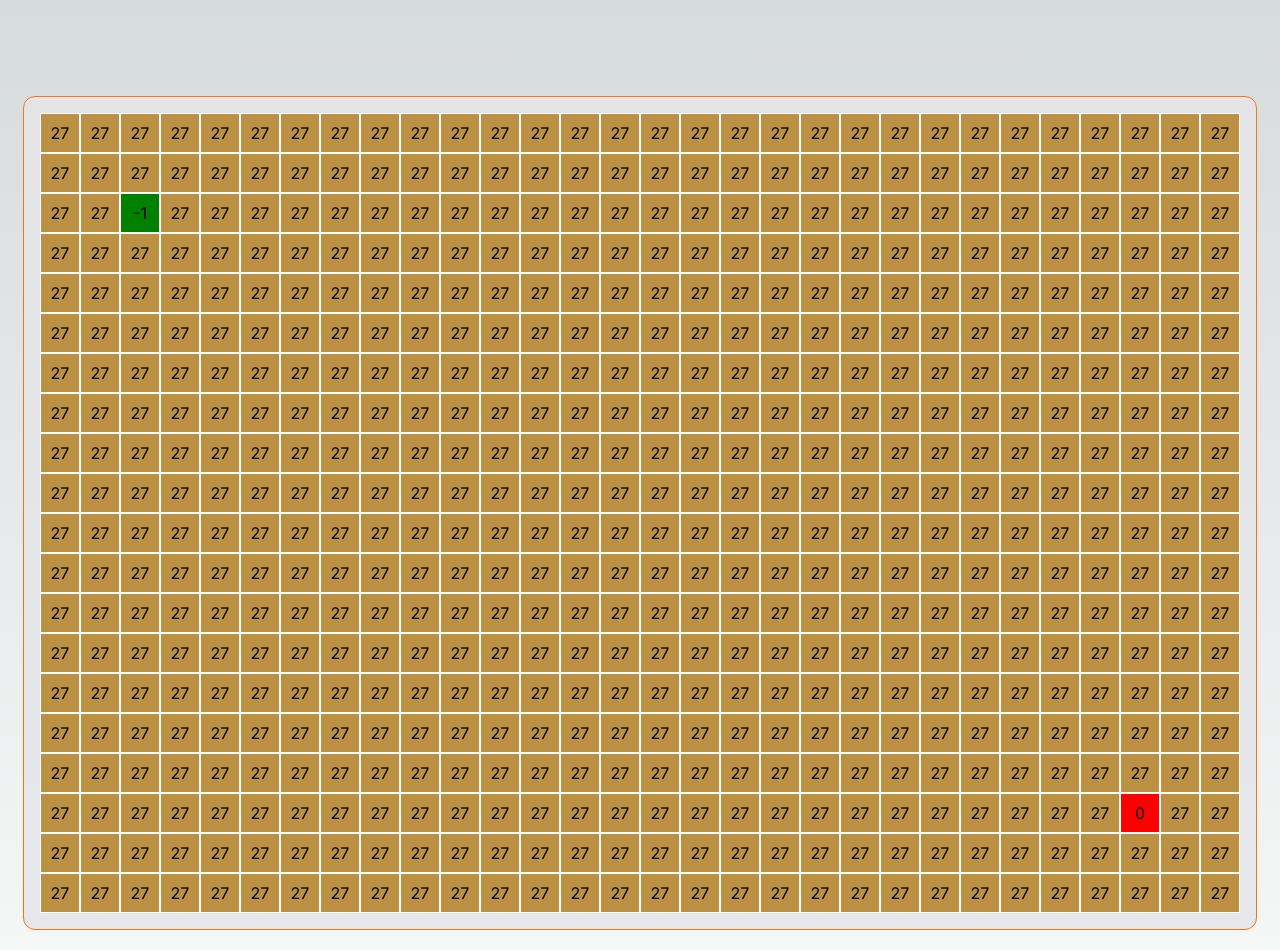
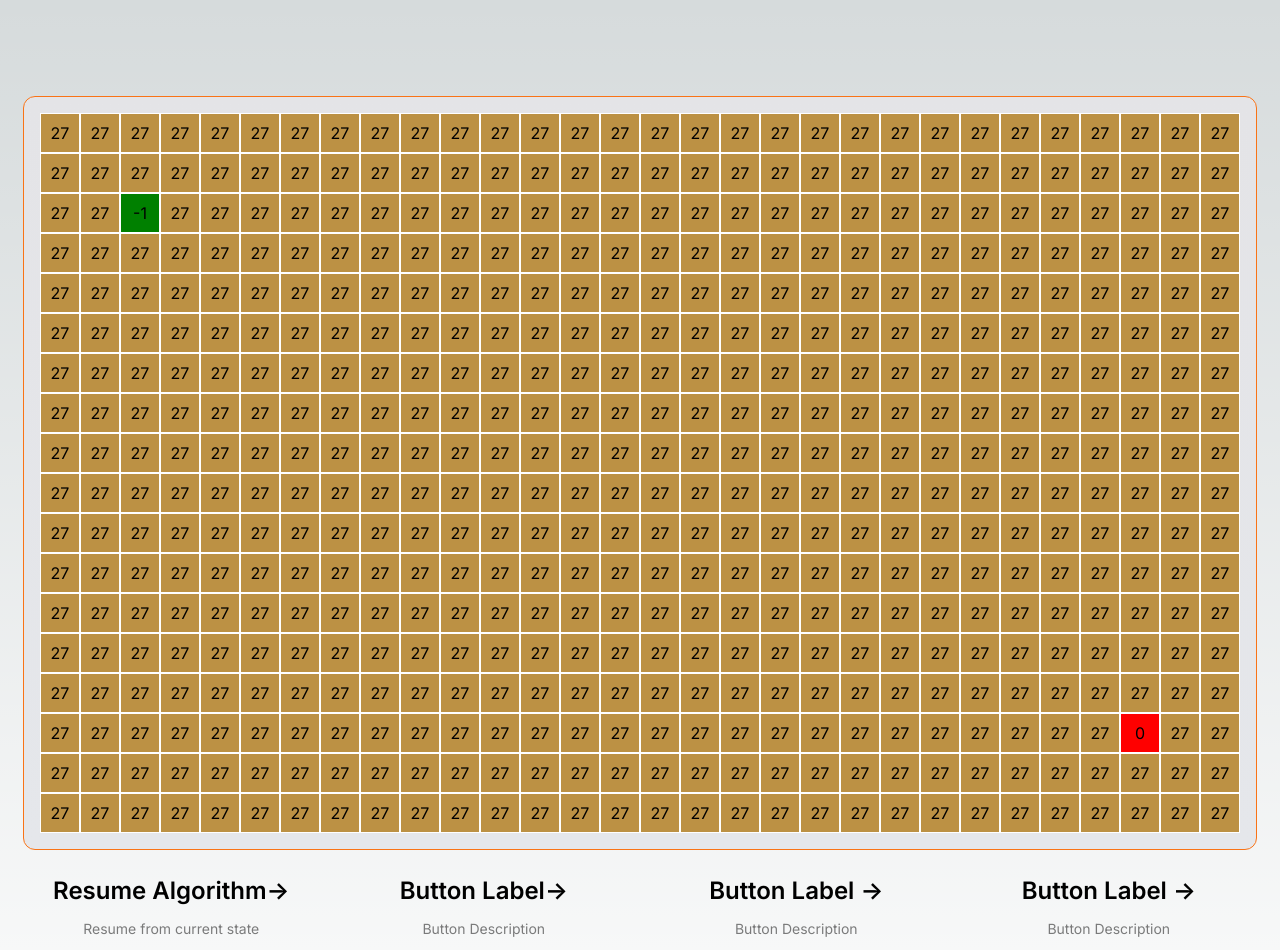
Before and after one commit to zarns/games, a Next.js app: page /pathfinder in a window 1280 px wide. Shown: the top 950 px of the page. Built offline with nearby package versions, Linux system fonts and the light colour scheme.

Commit message:
manhattan distance

```diff
--- a/app/pathfinder/Grid.tsx
+++ b/app/pathfinder/Grid.tsx
@@ -41,12 +41,13 @@ class GridUtility {
   }
 };
 
-const numRows = 20;
+const numRows = 18;
 const numCols = 30;
 const start = [2, 2];
-const end = [17, 27];
+const end = [numRows - 3, numCols - 3];
 
 const Grid = () => {
+  const [refresh, setRefresh] = useState(false);
   const [algorithmRunning, setAlgorithmRunning] = useState<boolean>(false);
   const [grid, setGrid] = useState<Cell[][]>(() => {
     let initialGrid = Array.from({ length: numRows }, () =>
@@ -76,16 +77,22 @@ const Grid = () => {
   });
 
   const handleCellClick = (rowIndex: number, colIndex: number) => {
-    grid[rowIndex][colIndex].isObstacle = true;
-    setGrid(grid);
+    let cell = grid[rowIndex][colIndex];
+    cell.distance = cell.distance === -2 ? -4 : -2;
+    cell.isObstacle = true;
+    setRefresh(!refresh);
   };
 
   const handleResumeAlgorithm = () => {
     console.log('handleResumeAlgorithm');
     setAlgorithmRunning(true);
-    // TODO: resume algorithm
-
-    setAlgorithmRunning(false);
+    grid.map((row, rowIndex) => {
+      row.map((cell, colIndex) => {
+        const newDistance = GridUtility.getManhattanDistance(rowIndex, colIndex, end[0], end[1]);
+        if (!cell.isObstacle && !cell.isStart && !cell.isFinish)
+        cell.distance = newDistance;
+      });
+    });
   };
 
   return (
@@ -124,7 +131,7 @@ const Grid = () => {
         )}
       </div>
     </div>
-    <div className="mb-32 grid gap-4 text-center lg:grid-cols-4 lg:text-left">
+    <div className="mb-32 grid gap-4 text-center lg:grid-cols-4 lg:text-left mt-2 mb-2">
       <button
         onClick={handleResumeAlgorithm}
         className="group rounded-lg border border-transparent px-5 py-4 transition-colors hover:border-gray-300 hover:bg-gray-100 hover:dark:border-neutral-700 hover:dark:bg-neutral-800/30"
```
